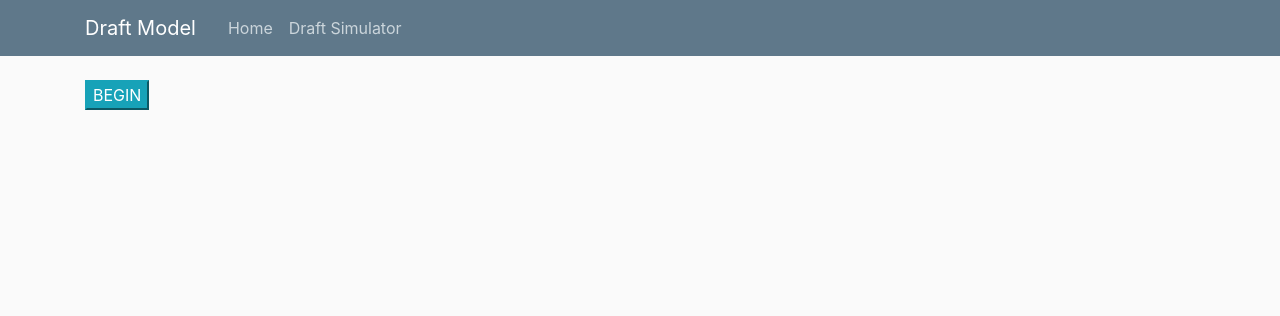
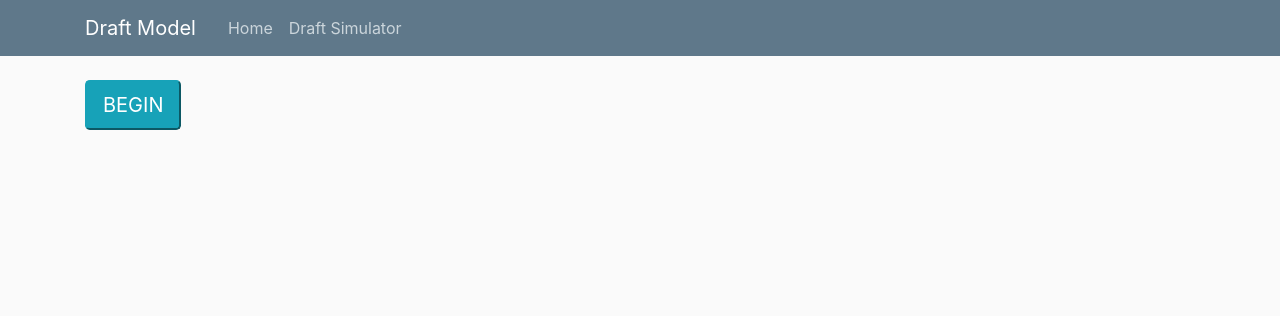
Before and after one commit to Cxge/playergap, a Flask app: page / in a window 1280 px wide. Shown: the top 316 px of the page. Run offline with Flask 2, Linux system fonts and the light colour scheme; some libraries are stand-ins or nearby versions.

Commit message:
Increased button size in Home

```diff
--- a/flaskfantasy/templates/home.html
+++ b/flaskfantasy/templates/home.html
@@ -3,7 +3,7 @@
     <form method="POST" action="">
         {{ form.hidden_tag() }}
         <div>
-            {{ form.begin(class="btn-info") }}
+            {{ form.begin(class="btn-info btn-lg") }}
         </div>
     </form>
 {% endblock content %}
```
